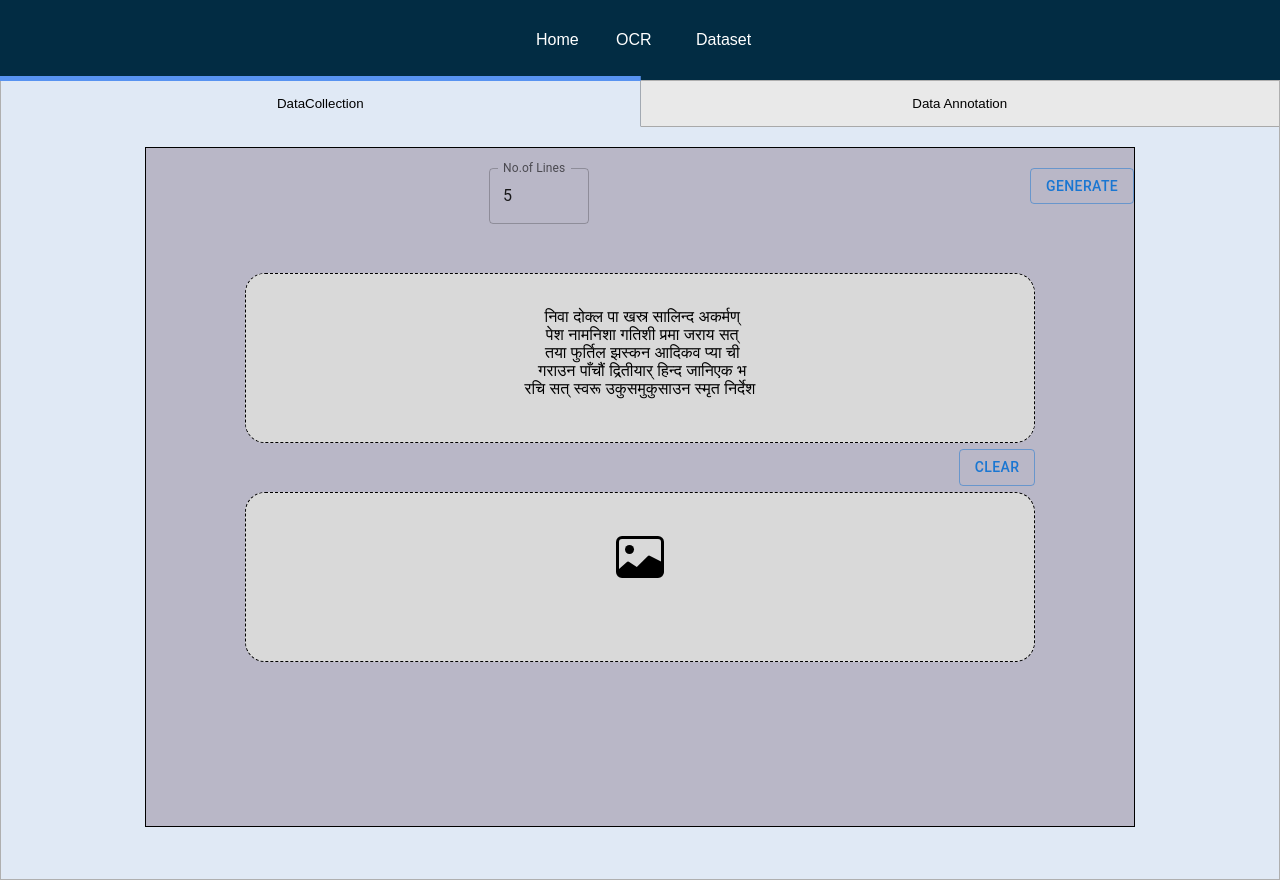
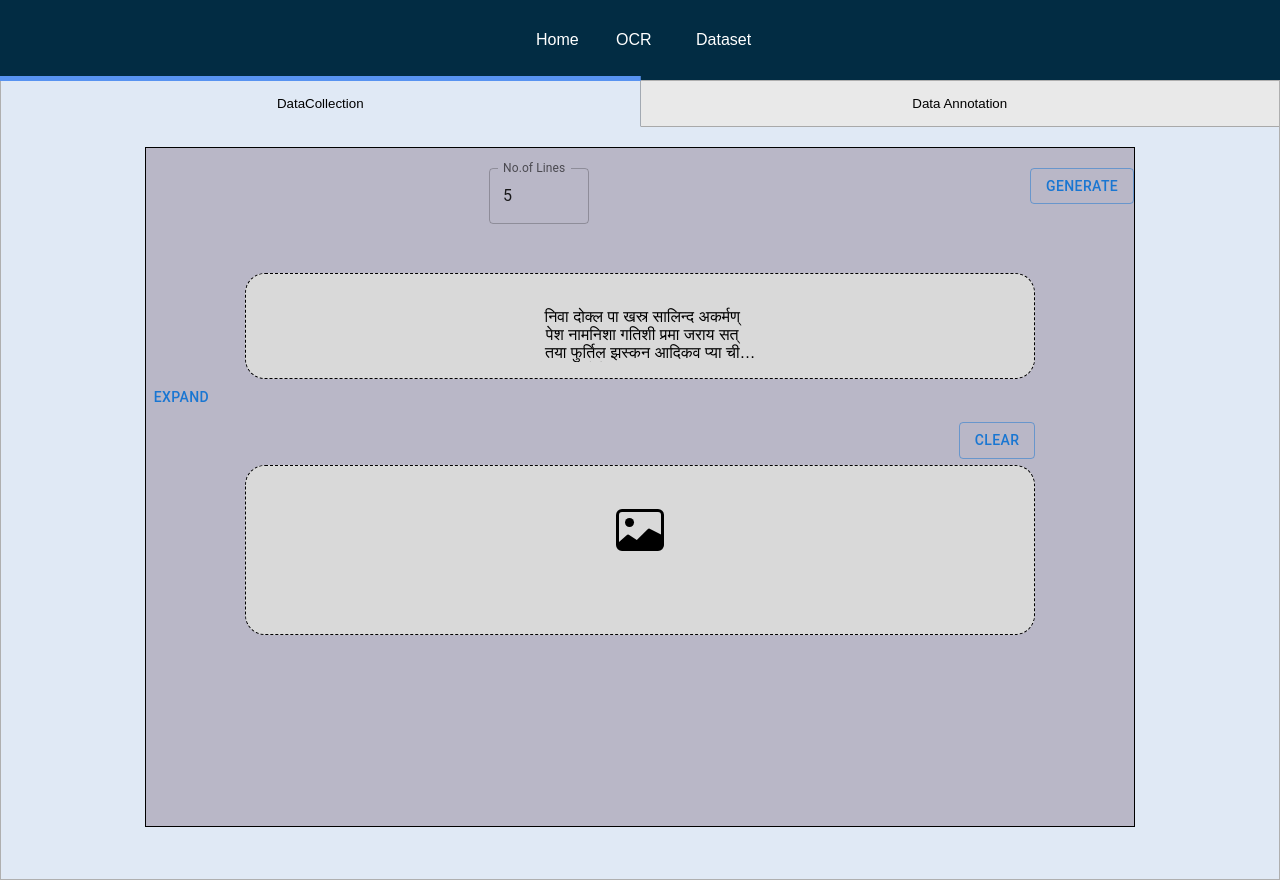
Before and after one commit to abishz17/OCRDataCollector, a React (Create React App) app: page /collect in a window 1280 px wide. Both pictures are taken after typing "5" into the empty fields and a click on the button "GENERATE". Built offline with nearby package versions, Linux system fonts and the light colour scheme.

Commit message:
Text and image modal added

```diff
--- a/src/App.css
+++ b/src/App.css
@@ -1,7 +1,7 @@
 .bt-1 {
   margin-top: 7rem;
 }
-p{
+p {
   white-space: pre-wrap;
 }
 .navdiv {
@@ -141,9 +141,10 @@ button {
   border: 1px solid #000000;
 }
 
-.lines{
+.lines {
   display: flex;
-  align-items: center;}
+  align-items: center;
+}
 
 .ninput {
   display: block;
@@ -168,17 +169,17 @@ button {
 
 .btn-generate {
   position: relative;
-    margin-top: 2%;
+  margin-top: 2%;
   float: left;
 }
 
 .preview {
-  box-sizing: border-box;
-  width: 1610px;
-  height: 140px;
-  left: 80px;
-  top: 350px;
+  display: flex;
+  height: 200px;
+  /* width: 80%; */
+  justify-content: baseline;
   border-radius: 20px;
+  /* height: 25%; */
 }
 
 .delete-btn {
@@ -194,14 +195,41 @@ button {
   display: block;
   margin: auto;
   box-sizing: border-box;
-  position: relative;
+
   margin-top: 5%;
   width: 80%;
-  height: 25%;
-  overflow-y: auto;
+  /* overflow-y: auto; */
   text-align: center;
-
+  /* height: 25%; */
   background: #d9d9d9;
   border: 1px dashed #000000;
   border-radius: 20px;
 }
+
+.imageform {
+  display: block;
+  margin: auto;
+  box-sizing: border-box;
+
+  margin-top: 5%;
+  width: 80%;
+  /* overflow-y: auto; */
+  text-align: center;
+  height: 25%;
+  background: #d9d9d9;
+  border: 1px dashed #000000;
+  border-radius: 20px;
+}
+
+.text {
+  display: -webkit-box;
+  overflow: hidden;
+  text-overflow: ellipsis;
+  -webkit-line-clamp: 4;
+  -webkit-box-orient: vertical;
+}
+
+.expand {
+  display: block;
+  margin: auto;
+}
--- /dev/null
+++ b/src/components/ImageModal.js
@@ -0,0 +1,82 @@
+import * as React from "react";
+import PropTypes from "prop-types";
+import Button from "@mui/material/Button";
+import { styled } from "@mui/material/styles";
+import Dialog from "@mui/material/Dialog";
+import DialogTitle from "@mui/material/DialogTitle";
+import DialogContent from "@mui/material/DialogContent";
+// import DialogActions from "@mui/material/DialogActions";
+import IconButton from "@mui/material/IconButton";
+import CloseIcon from "@mui/icons-material/Close";
+
+const BootstrapDialog = styled(Dialog)(({ theme }) => ({
+  "& .MuiDialogContent-root": {
+    padding: theme.spacing(2),
+  },
+  "& .MuiDialogActions-root": {
+    padding: theme.spacing(1),
+  },
+}));
+
+function BootstrapDialogTitle(props) {
+  const { children, onClose, ...other } = props;
+
+  return (
+    <DialogTitle sx={{ m: 0, p: 2 }} {...other}>
+      {children}
+      {onClose ? (
+        <IconButton
+          aria-label="close"
+          onClick={onClose}
+          sx={{
+            position: "absolute",
+            right: 8,
+            top: 8,
+            color: (theme) => theme.palette.grey[500],
+          }}
+        >
+          <CloseIcon />
+        </IconButton>
+      ) : null}
+    </DialogTitle>
+  );
+}
+
+BootstrapDialogTitle.propTypes = {
+  children: PropTypes.node,
+  onClose: PropTypes.func.isRequired,
+};
+
+export default function CustomizedDialogs(props) {
+  const [open, setOpen] = React.useState(false);
+
+  const handleClickOpen = () => {
+    setOpen(true);
+  };
+  const handleClose = () => {
+    setOpen(false);
+  };
+
+  return (
+    <div>
+      <Button variant="outlined" onClick={handleClickOpen}>
+        Open dialog
+      </Button>
+      <BootstrapDialog
+        onClose={handleClose}
+        aria-labelledby="customized-dialog-title"
+        open={open}
+      >
+        <BootstrapDialogTitle
+          id="customized-dialog-title"
+          onClose={handleClose}
+        >
+          ImagePreview
+        </BootstrapDialogTitle>
+        <DialogContent dividers>
+          <img className="preview" src={props.src} alt="" />
+        </DialogContent>
+      </BootstrapDialog>
+    </div>
+  );
+}
--- a/src/components/LineText.js
+++ b/src/components/LineText.js
@@ -1,9 +1,7 @@
-import { TextareaAutosize } from "@mui/material";
-
 const LineText = (props) => {
   const lines = props.text;
-    return(
-        <p> {lines} </p>
+  return (
+    <p className="text"> {lines} </p>
     // <TextareaAutosize
     //     maxRows={4}
     //     aria-label="maximum height"
@@ -11,6 +9,6 @@ const LineText = (props) => {
     //     value={lines}
     //     style={{ width: 600 }}
     // />
-        )
-}
+  );
+};
 export default LineText;
--- /dev/null
+++ b/src/components/Modal.js
@@ -0,0 +1,59 @@
+import * as React from "react";
+import Button from "@mui/material/Button";
+import Dialog from "@mui/material/Dialog";
+import DialogActions from "@mui/material/DialogActions";
+import DialogContent from "@mui/material/DialogContent";
+import DialogContentText from "@mui/material/DialogContentText";
+import DialogTitle from "@mui/material/DialogTitle";
+
+export default function Modal(props) {
+  const [open, setOpen] = React.useState(false);
+  const [scroll, setScroll] = React.useState("paper");
+
+  const handleClickOpen = (scrollType) => () => {
+    setOpen(true);
+    setScroll(scrollType);
+  };
+
+  const handleClose = () => {
+    setOpen(false);
+  };
+
+  const descriptionElementRef = React.useRef(null);
+  React.useEffect(() => {
+    if (open) {
+      const { current: descriptionElement } = descriptionElementRef;
+      if (descriptionElement !== null) {
+        descriptionElement.focus();
+      }
+    }
+  }, [open]);
+
+  return (
+    <div>
+      <Button onClick={handleClickOpen("paper")}>Expand</Button>
+
+      <Dialog
+        open={open}
+        onClose={handleClose}
+        scroll={scroll}
+        aria-labelledby="scroll-dialog-title"
+        aria-describedby="scroll-dialog-description"
+      >
+        <DialogTitle id="scroll-dialog-title">Nepali Text</DialogTitle>
+        <DialogContent dividers={scroll === "paper"}>
+          <DialogContentText
+            id="scroll-dialog-description"
+            ref={descriptionElementRef}
+            tabIndex={-1}
+          >
+            {props.text}
+          </DialogContentText>
+        </DialogContent>
+        <DialogActions>
+          <Button onClick={handleClose}>Cancel</Button>
+        </DialogActions>
+      </Dialog>
+    </div>
+  );
+}
--- a/src/components/TextGenerator.js
+++ b/src/components/TextGenerator.js
@@ -4,6 +4,7 @@ import LineText from "./LineText";
 import Ninput from "./Ninput";
 import UploadForm from "./UploadForm";
 import { Button } from "@mui/material";
+import Modal from "./Modal";
 
 const TextGenerator = (props) => {
   const [isShown, setIsShown] = useState(false);
@@ -18,19 +19,18 @@ const TextGenerator = (props) => {
   }
 
   const makeASentence = (arr, n) => {
-    let str = []
-    const par_length =  n*6;
+    let str = "";
+    const par_length = n * 6;
     for (let i = 0; i < par_length; i++) {
-
-      if(i%6===0){
-        str=str + "\n"}
+      if (i % 6 === 0) {
+        str = str + "\n";
+      }
       str = str + " " + get_random(arr);
     }
 
     console.log(str);
     return str;
   };
-
 
   const onSubmit = () => {
     setIsShown(true);
@@ -42,30 +42,34 @@ const TextGenerator = (props) => {
       <div className="main">
         <div className="lines">
           <Ninput getNumber={getNumber} />
-          <Button variant="outlined"  className="btn-generate"
-        onClick={onSubmit}>Generate</Button>
+          <Button
+            variant="outlined"
+            className="btn-generate"
+            onClick={onSubmit}
+          >
+            Generate
+          </Button>
         </div>
         {isShown && (
           <>
             <div className="box">
               <LineText text={text} />
             </div>
-            <Button variant="outlined" className="btn-submit"
+            {<Modal className="expand" text={text} />}
+            <Button
+              variant="outlined"
+              className="btn-submit"
               onClick={() => {
-                setText("");
+                setIsShown(false);
               }}
             >
               Clear
             </Button>
-            </>
-
+          </>
         )}
         {isShown && (
           <>
             <UploadForm />
-            {/* <Button variant="outlined" className="btn-submit" >
-              Submit
-            </Button> */}
           </>
         )}
       </div>
--- a/src/components/UploadForm.js
+++ b/src/components/UploadForm.js
@@ -5,7 +5,7 @@ import axios from "axios";
 import { BsImage } from "react-icons/bs";
 import { AiFillDelete } from "react-icons/ai";
 import { Button } from "@mui/material";
-
+import ImageModal from "./ImageModal";
 const UploadForm = (props) => {
   const [selectedFile, setSelectedFile] = useState(null);
   const [icon, setIcon] = useState(true);
@@ -43,7 +43,7 @@ const UploadForm = (props) => {
       });
   };
   return (
-    <div className="box">
+    <div className="imageform">
       <input
         style={{ display: "none" }}
         type="file"
@@ -61,7 +61,11 @@ const UploadForm = (props) => {
         </div>
       )}
       <div>
-        {!icon && <img className="preview" src={src} alt={alt} />}
+        {!icon && (
+          <div>
+            <ImageModal src={src} alt={alt} />
+          </div>
+        )}
 
         {!icon && (
           <>
```
Lines whose indentation alone changed are shown as unchanged.
